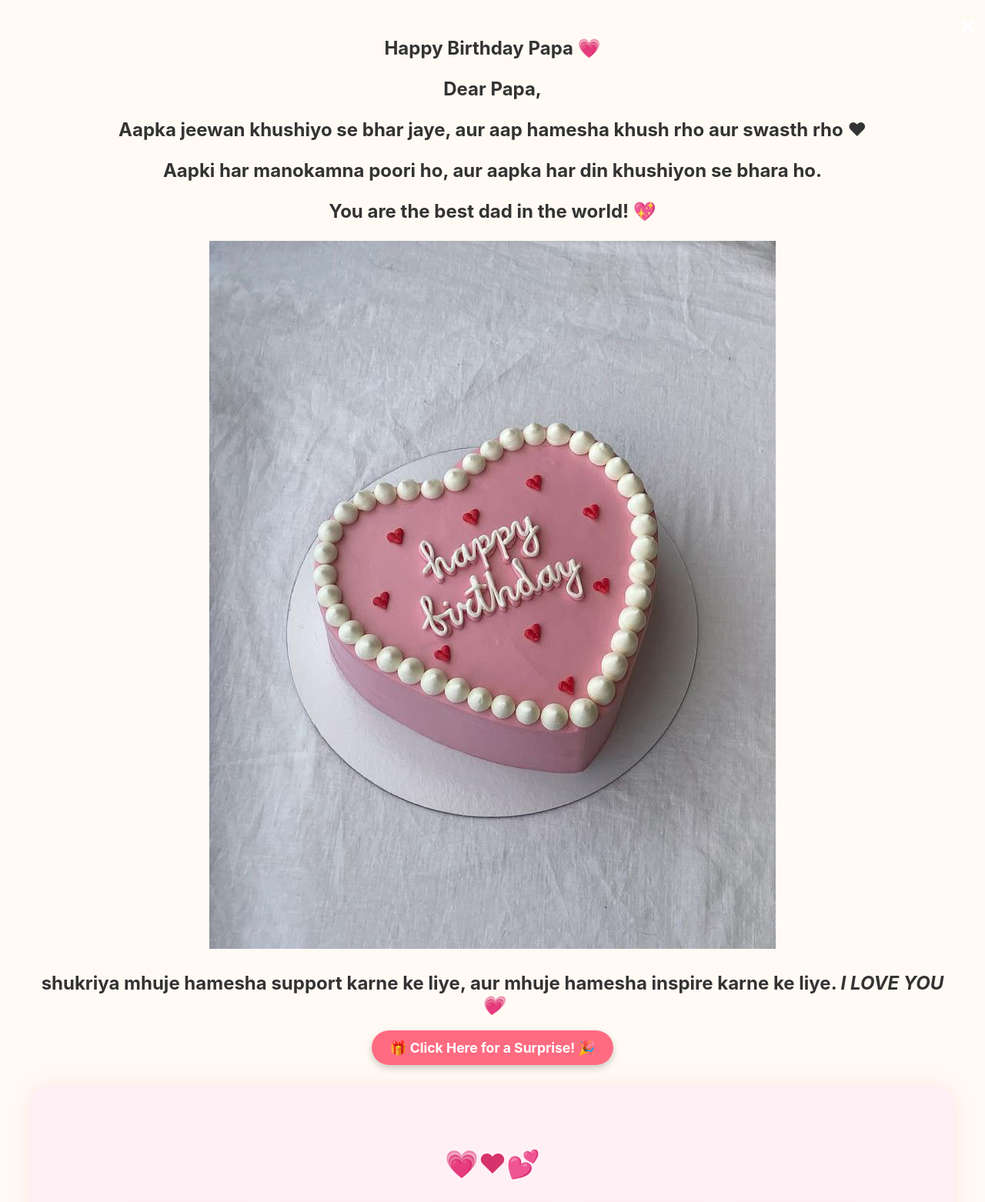
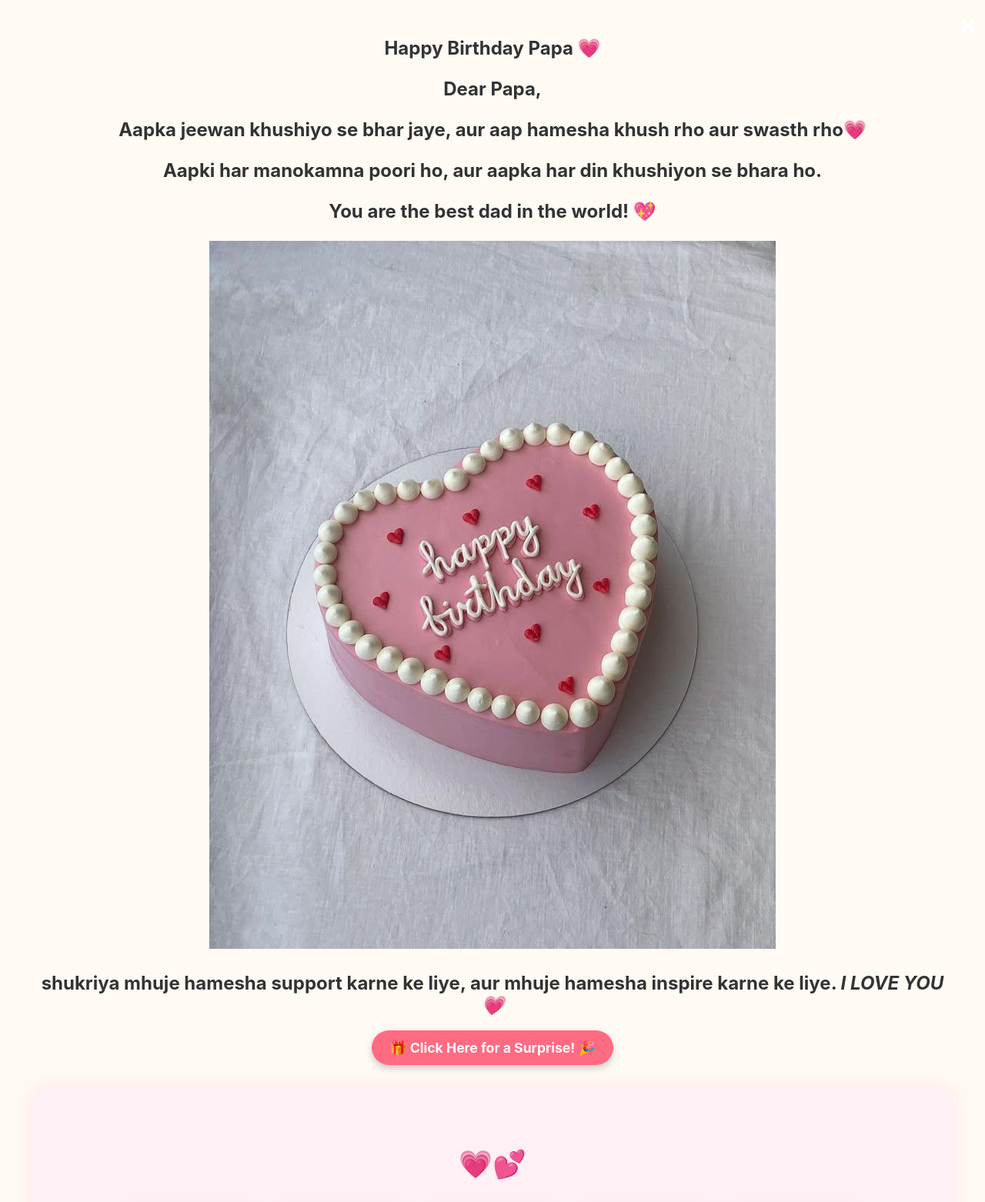
Before and after one commit to Manisha-SharmaMS/papa-birthday, a plain HTML site: page index.html in a window 1280 px wide. Shown: the top 1562 px of the page at 77% size. Drawn offline with Linux system fonts and the light colour scheme.

Commit message:
Update index.html

```diff
--- a/index.html
+++ b/index.html
@@ -13,7 +13,7 @@
       <h1>Happy Birthday Papa 💗
       <p>Dear Papa,</p>
       <p>
-      Aapka jeewan khushiyo se bhar jaye, aur aap hamesha khush rho aur swasth rho ❤
+      Aapka jeewan khushiyo se bhar jaye, aur aap hamesha khush rho aur swasth rho💗
       </p>
       <p>
        Aapki har manokamna poori ho, aur aapka har din khushiyon se bhara ho.
@@ -34,7 +34,7 @@
     </section>
 
     <section class="gallery-section">
-      <h2>💗❤💕</h2>
+      <h2>💗💕</h2>
       <div class="gallery-grid">
         <img src="imgs\1.jpg" alt="1" />
         <img src="imgs\2.jpg" alt="2" />
```
